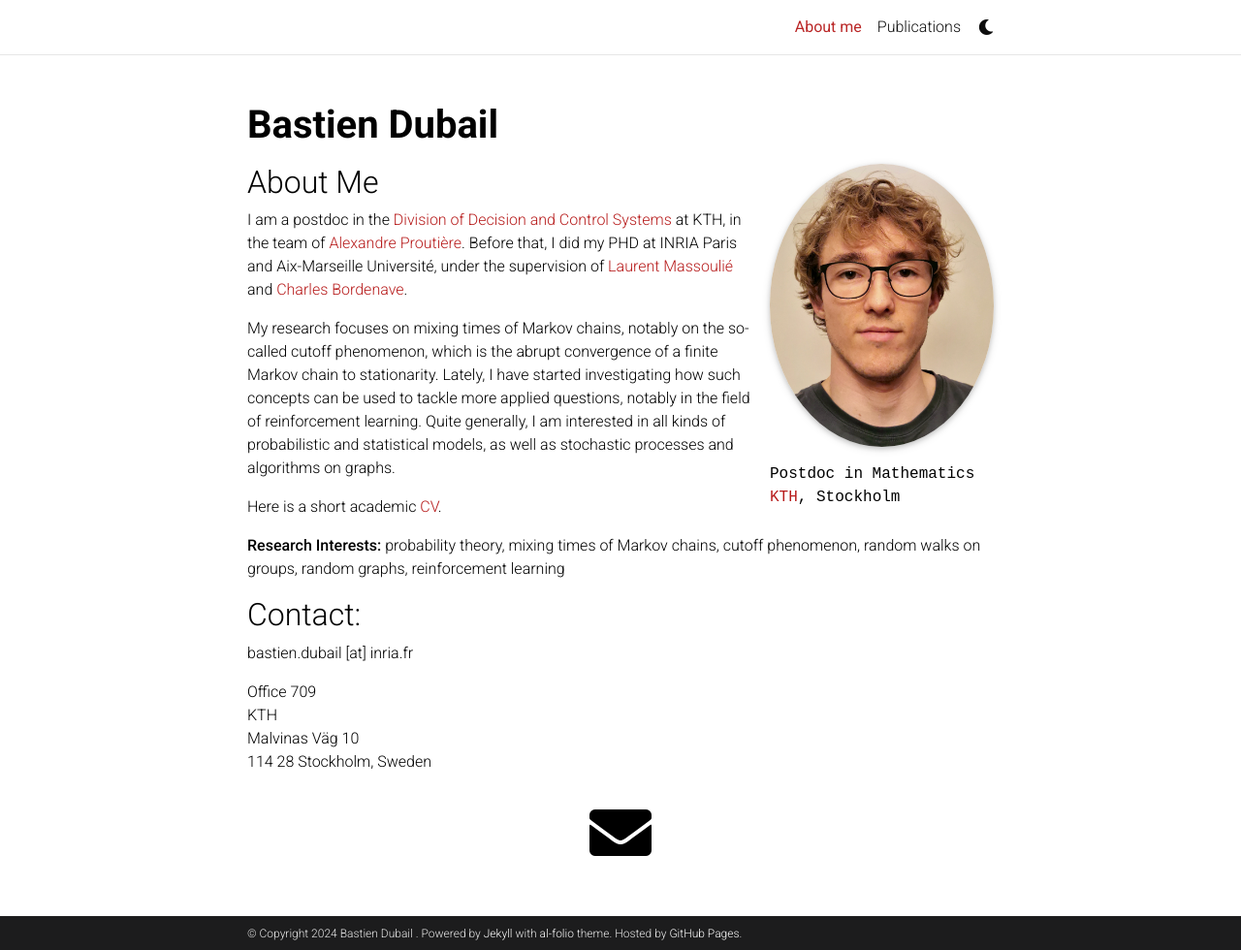
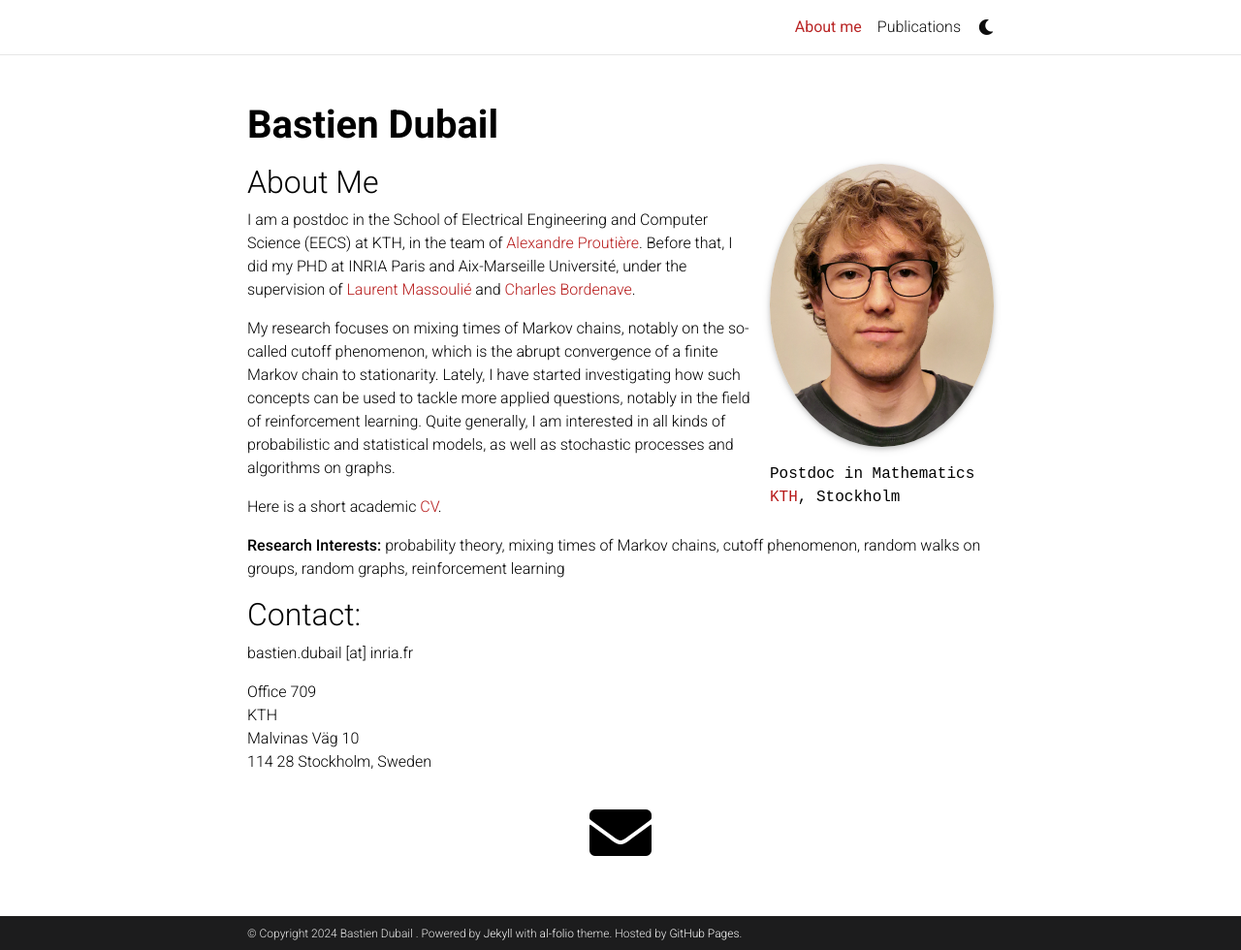
Before and after one commit to bdubail/bdubail.github.io, a Jekyll site: the page built from _pages/about.md, in a window 1280 px wide and 980 px high. Shown: the whole window at 97% size. Built offline with Jekyll 4.4.1, drawn with Linux system fonts in a browser that asks for light colours; full-size pictures stand in for the smaller copies a plugin makes; comment, search, counter and statistics services are not loaded; a style sheet for code colours, icons or effects is not loaded.

Commit message:
Update about.md

```diff
--- a/_pages/about.md
+++ b/_pages/about.md
@@ -19,7 +19,7 @@ social: true  # includes social icons at the bottom of the page
 
 ## About Me
 
-I am a postdoc in the [Division of Decision and Control Systems](https://www.kth.se/is/dcs) at KTH, in the team of [Alexandre Proutière](https://people.kth.se/~alepro/). Before that, I did my PHD at INRIA Paris and Aix-Marseille Université, under the supervision of [Laurent Massoulié](https://www.di.ens.fr/laurent.massoulie/) and [Charles Bordenave](http://www.i2m.univ-amu.fr/perso/charles.bordenave/).
+I am a postdoc in the School of Electrical Engineering and Computer Science (EECS) at KTH, in the team of [Alexandre Proutière](https://people.kth.se/~alepro/). Before that, I did my PHD at INRIA Paris and Aix-Marseille Université, under the supervision of [Laurent Massoulié](https://www.di.ens.fr/laurent.massoulie/) and [Charles Bordenave](http://www.i2m.univ-amu.fr/perso/charles.bordenave/).
 
 My research focuses on mixing times of Markov chains, notably on the so-called cutoff phenomenon, which is the abrupt convergence of a finite Markov chain to stationarity. Lately, I have started investigating how such concepts can be used to tackle more applied questions, notably in the field of reinforcement learning. Quite generally, I am interested in all kinds of probabilistic and statistical models, as well as stochastic processes and algorithms on graphs.
 
```
